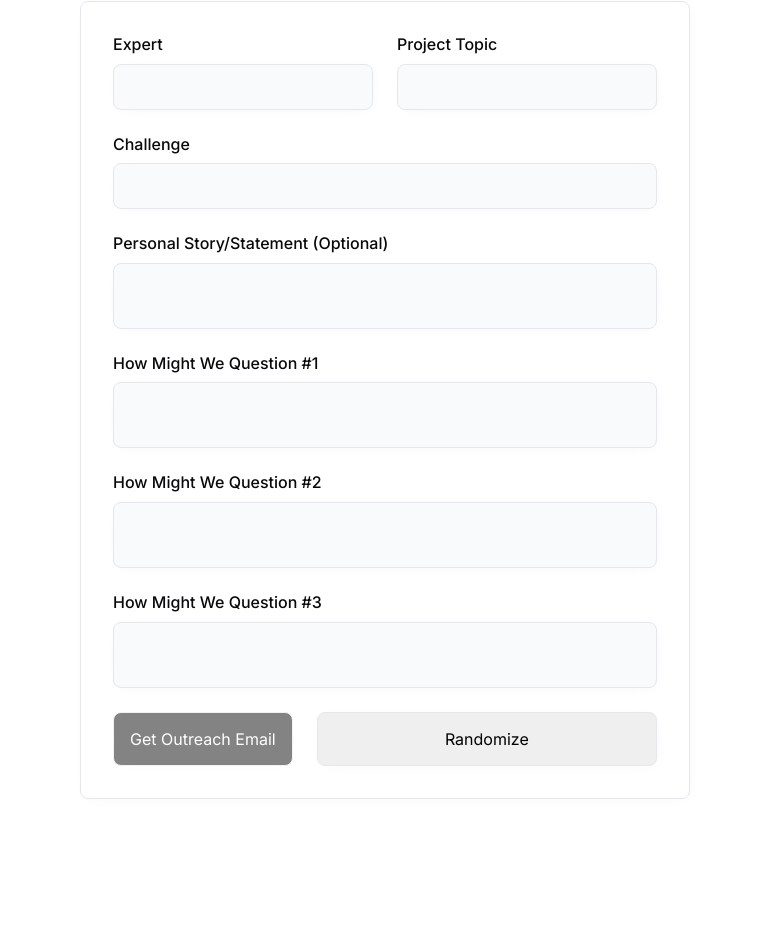
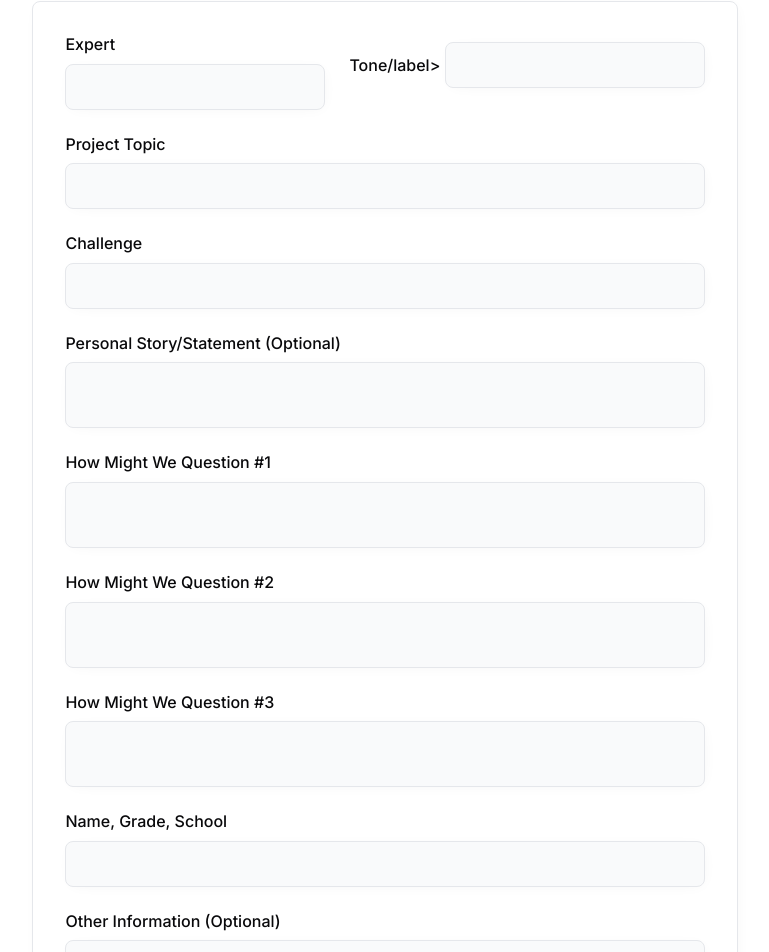
Before and after one commit to Samalander0/email-dlab, a SvelteKit app: page / in a window 1280 px wide. Shown: the part 31-983 px from the top of the page, without its empty margins (255-1024 px from the left). Before the commit the page ends 862 px from the top, so only its background shows below. Built offline with nearby package versions, Linux system fonts and the light colour scheme.

Commit message:
new prompt for default

```diff
--- a/src/routes/+page.svelte
+++ b/src/routes/+page.svelte
@@ -16,7 +16,10 @@
       challenge = "",
       hmw_1 = "",
       hmw_2 = "",
-      hmw_3 = "";
+      hmw_3 = "",
+      tone = "",
+      personal = "",
+      other = "";
 
   function randomize() {
     let example = placeholders[Math.floor(Math.random() * placeholders.length)]
@@ -28,6 +31,9 @@
     hmw_1 = example.hmw_1
     hmw_2 = example.hmw_2
     hmw_3 = example.hmw_3
+    tone = example.tone
+    personal = example.personal
+    other = example.other
   }
 
   async function generateEmail(e) {
@@ -35,7 +41,7 @@
 
     state = "loading"
 
-    const response = await fetch(`./api/default/?expert=${expert}&topic=${topic}&statement=${statement}&challenge=${challenge}&hmw_1=${hmw_1}&hmw_2=${hmw_2}&hmw_3=${hmw_3}`)
+    const response = await fetch(`./api/default/?expert=${expert}&topic=${topic}&statement=${statement}&challenge=${challenge}&hmw_1=${hmw_1}&hmw_2=${hmw_2}&hmw_3=${hmw_3}&tone=${tone}&personal=${personal}&other=${other}`)
     output = await response.json()
     email = DOMPurify.sanitize(marked(output))
 
@@ -51,6 +57,9 @@
     hmw_1 = ""
     hmw_2 = ""
     hmw_3 = ""
+    tone = ""
+    personal = ""
+    other = ""
 
     // Go back to form state
     state = "form"
@@ -79,9 +88,13 @@
           <input bind:value={expert} type="text" id="expert"/>
         </div>
         <div>
-          <label for="topic">Project Topic</label>
-          <input bind:value={topic} type="text" id="topic"/>
+          <label for="tone">Tone/label>
+          <input bind:value={tone} type="text" id="tone"/>
         </div>
+      </div>
+      <div>
+        <label for="topic">Project Topic</label>
+        <input bind:value={topic} type="text" id="topic"/>
       </div>
       <div>
         <label for="challenge">Challenge</label>
@@ -103,9 +116,17 @@
         <label for="hmw3">How Might We Question #3</label>
         <textarea bind:value={hmw_3} id="hmw3"/>
       </div>
+      <div>
+        <label for="personal">Name, Grade, School</label>
+        <input bind:value={personal} type="text" id="personal"/>
+      </div>
+      <div>
+        <label for="other">Other Information (Optional)</label>
+        <textarea bind:value={other} id="other"/>
+      </div>
 
       <div class="horizontal-stack">
-        <input type="submit" value="Get Outreach Email" on:click={generateEmail} disabled={!(expert && topic && challenge && hmw_1 && hmw_2 && hmw_3)}/>
+        <input type="submit" value="Get Outreach Email" on:click={generateEmail} disabled={!(expert && topic && challenge && hmw_1 && hmw_2 && hmw_3 && personal && tone)}/>
         <button on:click={randomize}>Randomize</button>
       </div>
     </form>
--- a/src/routes/api/default/+server.js
+++ b/src/routes/api/default/+server.js
@@ -32,9 +32,9 @@ const generationConfig = {
 };
 
 // Prompt
-function prompt(expert, topic, statement, challenge, hmw_1, hmw_2, hmw_3) {
+function prompt(expert, topic, statement, challenge, hmw_1, hmw_2, hmw_3, tone, personal, other) {
   const parts = [
-    {text: `A short, concise and semi-formal outreach email in a passionate tone to a ${expert} about their opinion on your high school design project about ${topic}. Include this personal story: ${statement} You're trying to learn about the following questions: ${hmw_1}, ${hmw_2}, and ${hmw_3}. Integrate the key concepts of these questions but do not restate them. Center the influence of the email around the main topic problem: ${challenge}. Express the desire to set up a meeting through email`}
+    {text: `A concise and semi-formal outreach email in a ${tone} tone to a ${expert} about their opinion on your high school design project about ${topic}. Include this personal anecdote: ${statement} You're trying to learn about the following questions: ${hmw_1}, ${hmw_2}, and ${hmw_3}. Integrate the key concepts of these previous questions into new questions. Center the influence of the email around the main topic problem: ${challenge}. Sender personal information: ${personal}. Other information: ${other}. Keep the email to a 150 word count limit.`}
   ];
   return(parts)
 }
@@ -49,8 +49,11 @@ export async function GET({ url }) {
         challenge = url.searchParams.get('challenge'),
         hmw_1 = url.searchParams.get('hmw_1'),
         hmw_2 = url.searchParams.get('hmw_2'),
-        hmw_3 = url.searchParams.get('hmw_3');
-  let parts = prompt(expert, topic, statement, challenge, hmw_1, hmw_2, hmw_3)
+        hmw_3 = url.searchParams.get('hmw_3'),
+        tone = url.searchParams.get('tone'),
+        personal = url.searchParams.get('personal'),
+        other = url.searchParams.get('other');
+  let parts = prompt(expert, topic, statement, challenge, hmw_1, hmw_2, hmw_3, tone, personal, other)
 
   const result = await model.generateContent({
     contents: [{ role: "user", parts }],
```
